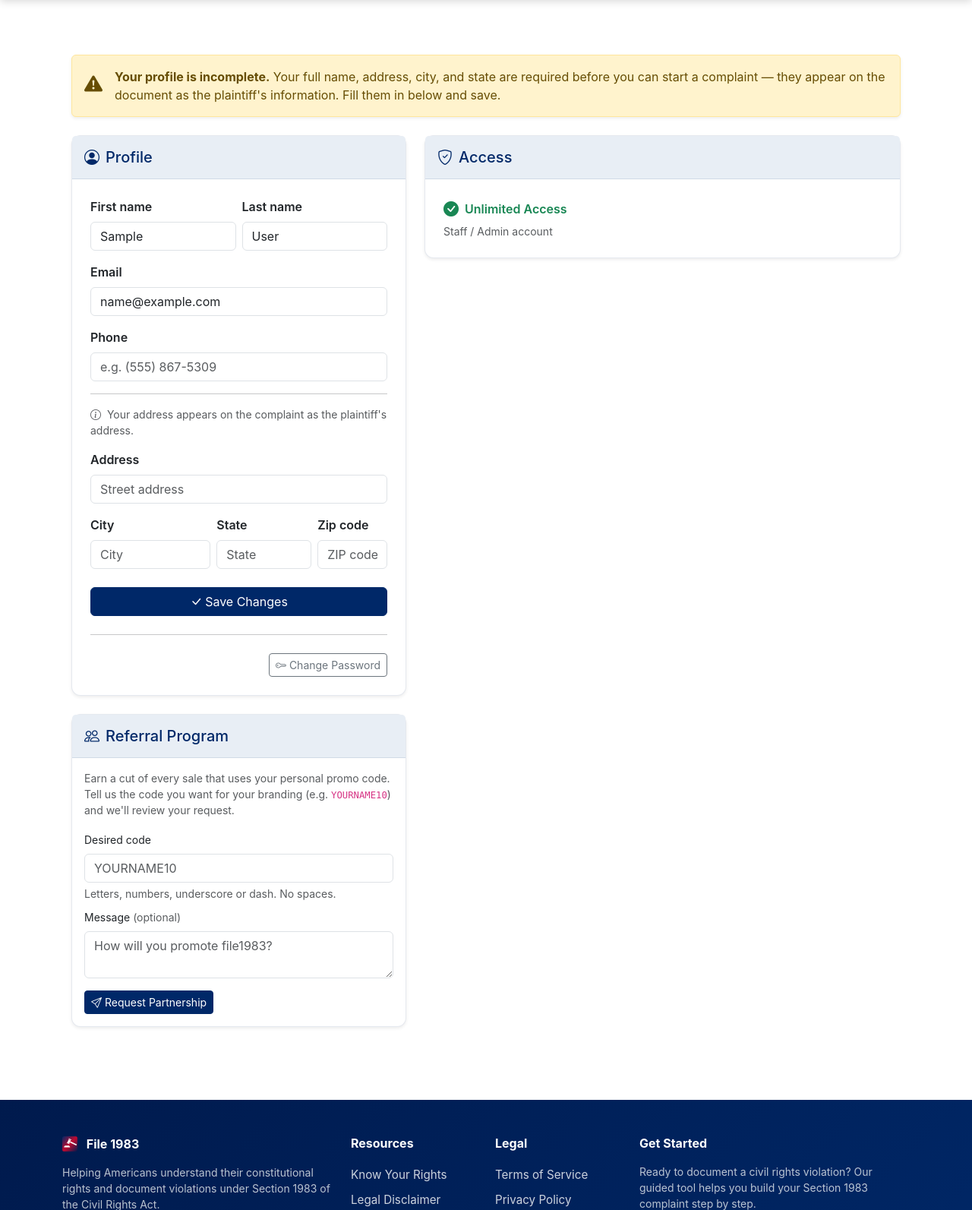
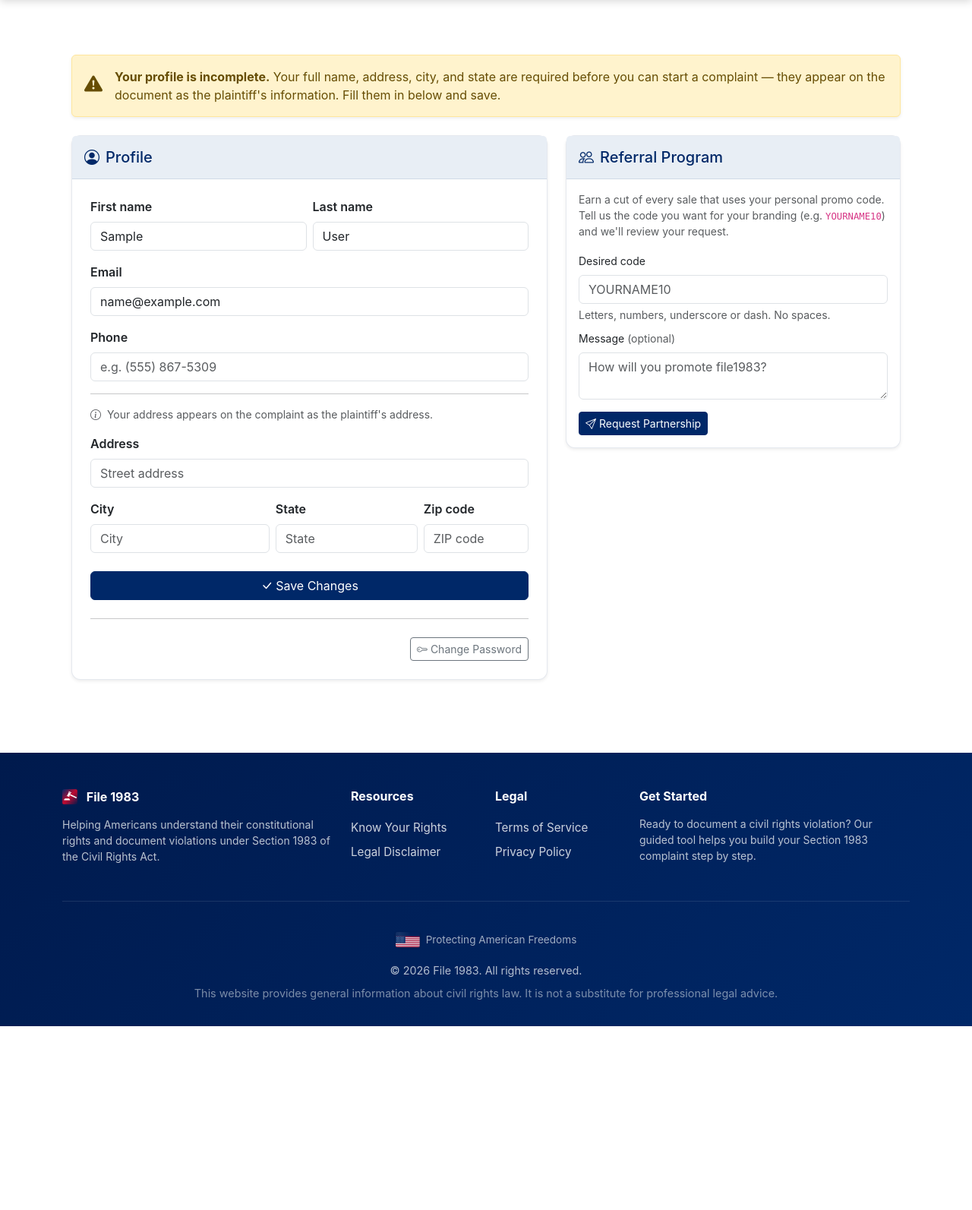
Before and after one commit to LaylaAddi/file-1983, a Django app: page /accounts/profile/ in a window 1280 px wide. Shown: the part 70-1663 px from the top of the page at 76% size. After the commit the page ends 1421 px from the top, so only its background shows below. Run offline with Django 4.2, Linux system fonts and the light colour scheme; the visitor is signed in with stand-in values (Sample User, id 1); data comes from the database, SQL or seed files in the repository; data that the repository does not hold is empty; parts of the project's set-up code (start-up, migrations or seed data) failed here and were passed over.

Commit message:
Clean up profile page: drop legacy Access card, swap columns so Referral takes the right

```diff
--- a/templates/accounts/profile.html
+++ b/templates/accounts/profile.html
@@ -20,7 +20,7 @@
     <div class="row g-4">
 
         <!-- Profile form -->
-        <div class="col-lg-5">
+        <div class="col-lg-7">
             <div class="card card-patriot shadow-sm">
                 <div class="card-header py-3">
                     <h5 class="mb-0"><i class="bi bi-person-circle me-2"></i>Profile</h5>
@@ -100,9 +100,11 @@
                     </div>
                 </div>
             </div>
+        </div>
 
-            {# ---------- Referral / Partnership ---------- #}
-            <div class="card card-patriot shadow-sm mt-4">
+        <!-- Referral / Partnership -->
+        <div class="col-lg-5">
+            <div class="card card-patriot shadow-sm">
                 <div class="card-header py-3">
                     <h5 class="mb-0"><i class="bi bi-people me-2"></i>Referral Program</h5>
                 </div>
@@ -181,43 +183,9 @@
                     {% endif %}
                 </div>
             </div>
-        </div>
-
-        <!-- Access & billing -->
-        <div class="col-lg-7">
-
-            <div class="card card-patriot shadow-sm mb-4">
-                <div class="card-header py-3">
-                    <h5 class="mb-0"><i class="bi bi-shield-check me-2"></i>Access</h5>
-                </div>
-                <div class="card-body p-4">
-                    {% if request.user.has_unlimited_access %}
-                        <div class="d-flex align-items-center gap-2 text-success">
-                            <i class="bi bi-check-circle-fill fs-5"></i>
-                            <span class="fw-semibold">Unlimited Access</span>
-                        </div>
-                        {% if request.user.is_staff %}
-                            <div class="text-muted small mt-1">Staff / Admin account</div>
-                        {% else %}
-                            <div class="text-muted small mt-1">Active subscription</div>
-                        {% endif %}
-                    {% else %}
-                        <div class="d-flex align-items-center gap-2 text-muted mb-3">
-                            <i class="bi bi-file-earmark-text fs-5"></i>
-                            <span>
-                                <strong>{{ request.user.get_ai_uses_remaining }}</strong>
-                                AI generation{{ request.user.get_ai_uses_remaining|pluralize }} remaining
-                            </span>
-                        </div>
-                        <a href="#" class="btn btn-patriot-primary btn-sm disabled">
-                            <i class="bi bi-star me-1"></i>Upgrade (coming soon)
-                        </a>
-                    {% endif %}
-                </div>
-            </div>
 
             {% if subscriptions %}
-            <div class="card card-patriot shadow-sm mb-4">
+            <div class="card card-patriot shadow-sm mt-4">
                 <div class="card-header py-3">
                     <h5 class="mb-0"><i class="bi bi-credit-card me-2"></i>Subscriptions</h5>
                 </div>
@@ -242,7 +210,7 @@
             {% endif %}
 
             {% if packs %}
-            <div class="card card-patriot shadow-sm">
+            <div class="card card-patriot shadow-sm mt-4">
                 <div class="card-header py-3">
                     <h5 class="mb-0"><i class="bi bi-bag me-2"></i>Document Packs</h5>
                 </div>
```
